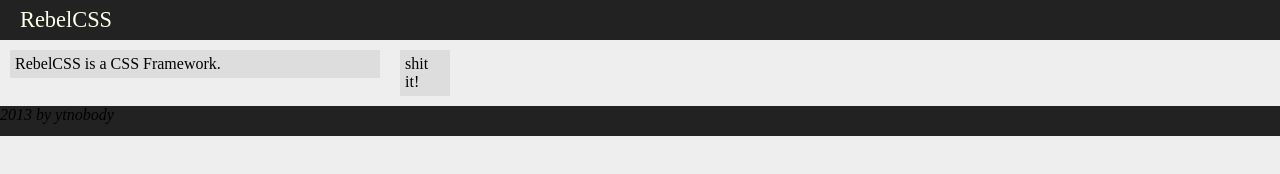
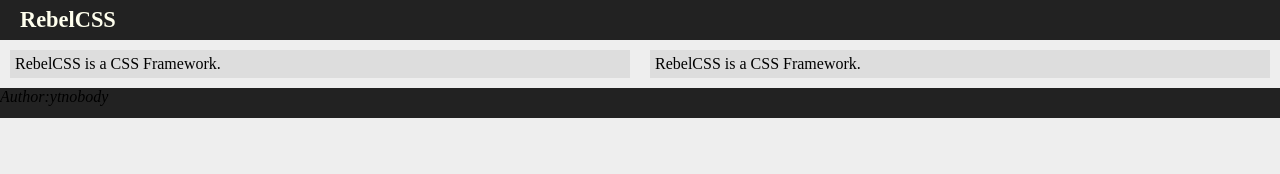
Before and after one commit to ytnobody/RebelCSS, a plain HTML site: page index.html in a window 1280 px wide. Drawn offline with Linux system fonts and the light colour scheme.

Commit message:
色々変更。。。

```diff
--- a/css/rebel.css
+++ b/css/rebel/core.css
@@ -4,18 +4,18 @@ body {
     background: #eee;
     font: 200 0.8em #222;
 }
-div.header {
+header {
     background: #222;
     color: #ffe;
     width: 100%;
     height: 40px;
 }
-div.footer {
+footer {
     clear: both;
     background: #222;
     height: 30px;
 }
-p.title {
+h1.title {
     position: absolute;
     top: 7px;
     left: 20px;
@@ -27,15 +27,8 @@ div.main div {
     float: left;
     margin: 10px;
     padding: 5px;
+    min-width: 290px;
+    max-width: 960px;
+    width: device-width;
     background: #ddd;
 }
-.col1 { width: 40px; }
-.col2 { width: 80px; }
-.col3 { width: 120px; }
-.col4 { width: 160px; }
-.col5 { width: 200px; }
-.col6 { width: 240px; }
-.col7 { width: 280px; }
-.col8 { width: 320px; }
-.col9 { width: 360px; }
-.col10 { width: 400px; }
--- a/index.html
+++ b/index.html
@@ -1,27 +1,28 @@
 <html>
 
 <head>
-  <link rel="stylesheet" type="text/css" href="./css/rebel.css" />
+  <meta name="author" content="ytnobody" />
+  <meta name="date" content="2013-02-25" />
+  <meta name="viewport" content="width=device-width; initial-scale=1, minimum-scale=1, maximum-scale=1, user-scalable=no" />
+  <link rel="stylesheet" type="text/css" href="./css/rebel/core.css" />
+  <link rel="stylesheet" type="text/css" href="./css/rebel/theme/innocent.css" />
   <title>RebelCSS</title>
 </head>
 
-<body class="blue">
-  <div class="header">
-  </div>
+<body>
+  <header></header>
   <div class="main">
-    <div class="col9">
+    <div>
       RebelCSS is a CSS Framework.
     </div>
-    <div class="col1">
-      shit it!
+    <div>
+      RebelCSS is a CSS Framework.
     </div>
   </div>
-  <div class="footer">
-    <address>2013 by ytnobody</address>
-  </div>
+  <footer></footer>
+
+  <script type="text/javascript" src="./js/zepto.min.js"></script>
+  <script type="text/javascript" src="./js/rebel.js"></script>
 </body>
 
-<script type="text/javascript" src="./js/zepto.min.js"></script>
-<script type="text/javascript" src="./js/rebel.js"></script>
-
 </html>
--- a/js/rebel.js
+++ b/js/rebel.js
@@ -1,11 +1,30 @@
 var Rebel = {
     init: function(){
         Rebel.set_title();
+        Rebel.set_credit();
+        Rebel.adjust_content_width(window);
+        $(window).on('resize', function(e){Rebel.adjust_content_width(window)});
     },
     set_title: function(){
-        $('div.header').append('<p class="title"></p>');
-        $('p.title').text($('title').text());
-    }
+        $('header').append('<h1 class="title" />');
+        $('h1.title').text($('title').text());
+    },
+    set_credit: function(){
+        var str = $('meta[name=copyright]').attr('content') ? '&copy;' + $('meta[name=copyright]').attr('content') :
+                  $('meta[name=author]').attr('content') ? 'Author:' + $('meta[name=author]').attr('content') :
+        null ;
+        if ( str ) {
+            $('footer').append($('<address />'));
+            $('address').append(str);
+        }
+    },
+    adjust_content_width: function(b){
+        var items = $('div.main > div');
+        var w = $(b).width();
+        items.each(function(i,e){
+            $(e).width((w / items.size()) - 30);
+        });
+    },
 };
 
 Zepto(function(){
```
